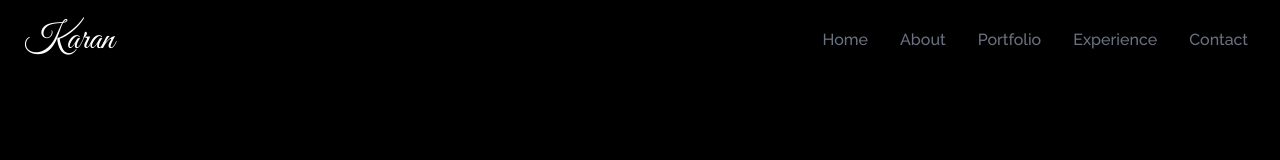
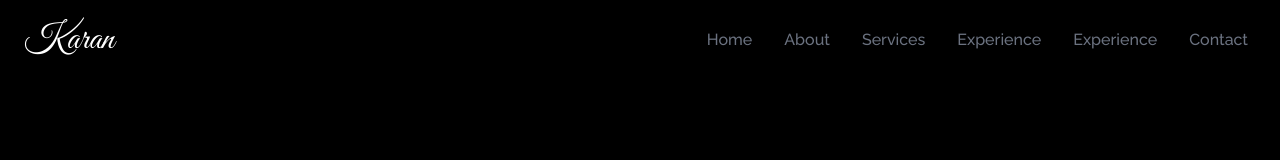
Before and after one commit to karantec/SinuNewPortfolio, a React (Create React App) app: page / in a window 1280 px wide. Shown: the top 160 px of the page. Built offline with nearby package versions, Linux system fonts and the light colour scheme.

Commit message:
Update Navbar.jsx

```diff
--- a/src/components/Navbar.jsx
+++ b/src/components/Navbar.jsx
@@ -17,7 +17,7 @@ const Navbar = () => {
         },
         {
             id:3,
-            link:"portfolio",
+            link:"Services",
         },
         {
             id:4,
@@ -25,6 +25,10 @@ const Navbar = () => {
         },
         {
             id:5,
+            link:"Experience",
+        },
+        {
+            id:6,
             link:"contact"
         }
     ]
```
